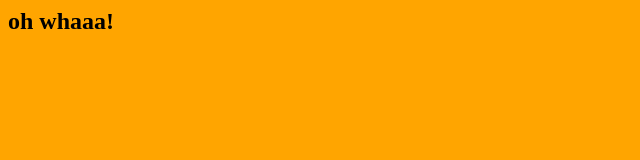
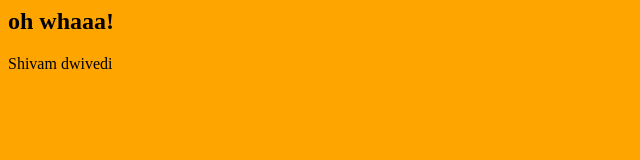
Before and after one commit to Shivamdwivedi410/web-platform-uhciek, a plain HTML site: page me.html in a window 1280 px wide. Shown: the whole page, without its empty margins (0-640 px from the left). Drawn offline with Linux system fonts and the light colour scheme.

Commit message:
1 file modified

```diff
--- a/me.html
+++ b/me.html
@@ -4,6 +4,6 @@
   </head>
   <body>
     <h2>oh whaaa!</h2>
-
+    <p> Shivam dwivedi</p>
   </body>
 </html>
```
